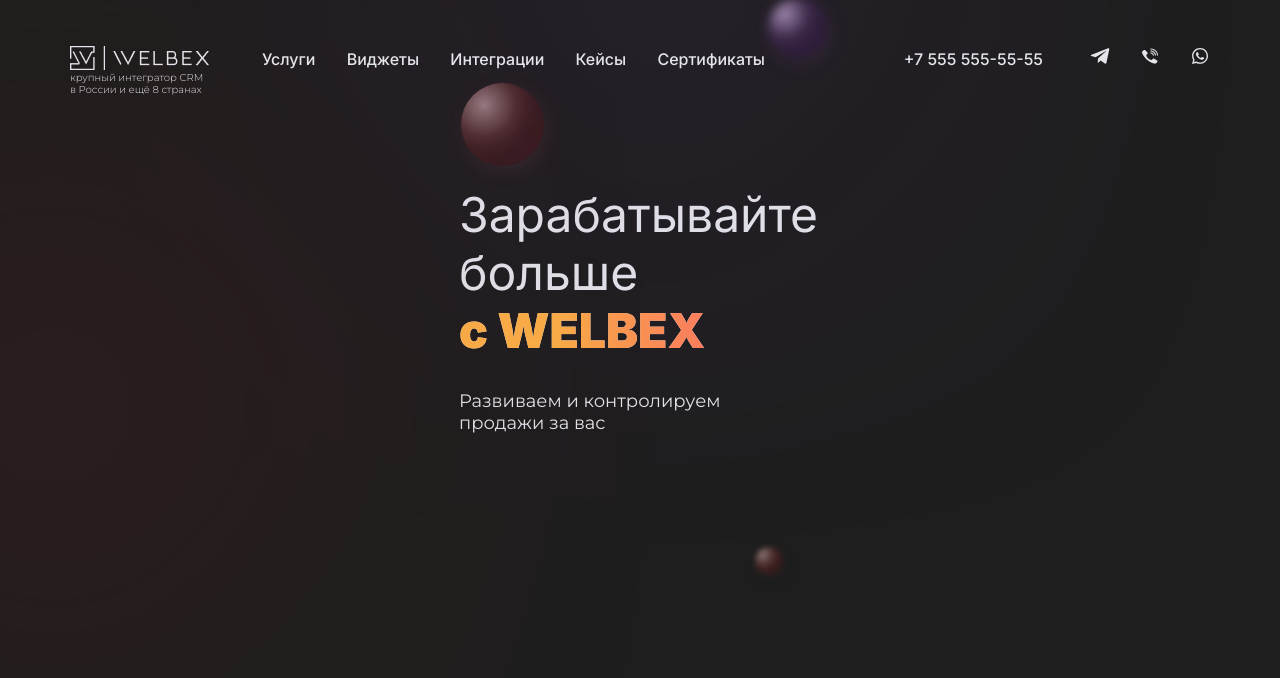
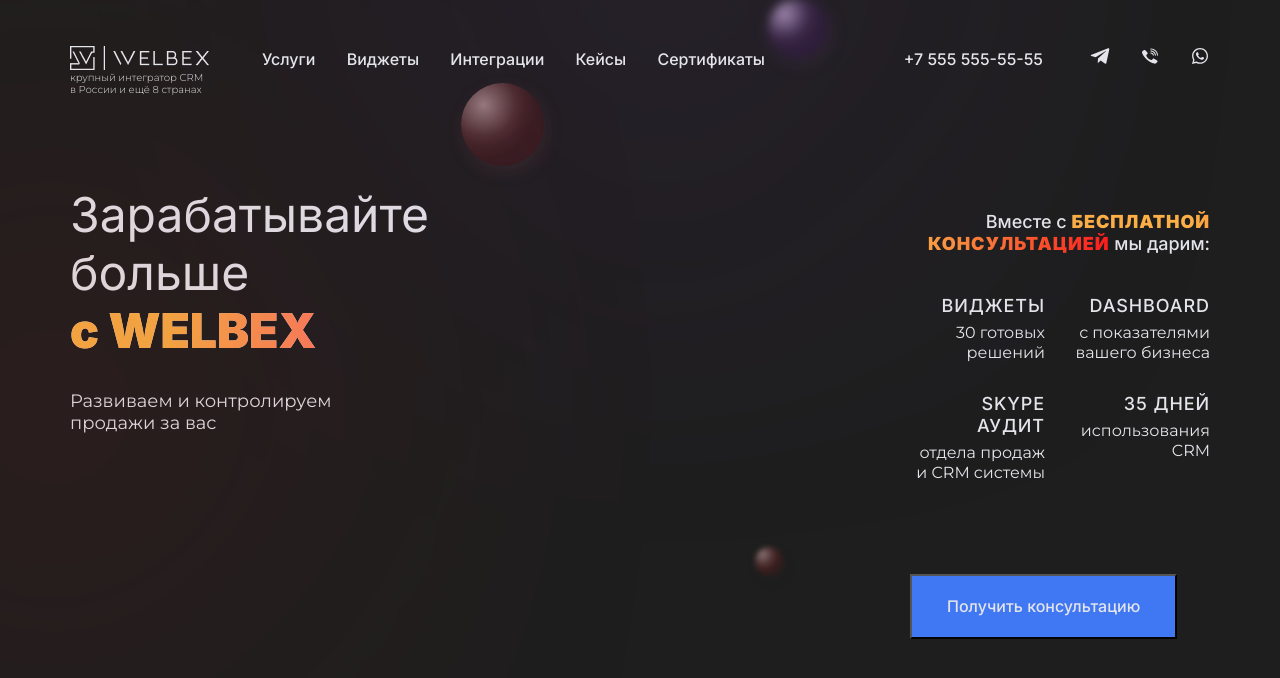
Before and after one commit to amoCRM-syrovezhko-test-task/welbex, a React (Create React App) app: page / in a window 1280 px wide. Shown: the top 678 px of the page. Built offline with nearby package versions, Linux system fonts and the light colour scheme.

Commit message:
feat: `main` block

```diff
--- a/src/assets/scss/components/sections/_main.scss
+++ b/src/assets/scss/components/sections/_main.scss
@@ -1,10 +1,13 @@
 .main {
   margin-top: 9rem;
   display: flex;
+  flex-direction: row;
   justify-content: space-between;
-  width: 36.2rem;
+  max-width: 114rem;
+  width: 100%;
 
   &-first {
+    max-width: 36.2rem;
 
     &--text {
 
@@ -27,6 +30,21 @@
       }
     }
   }
+
+  &-second {
+    width: 30rem;
+
+    &--title {
+      margin-bottom: 4rem;
+    }
+
+    &--cards {
+      display: flex;
+      flex-wrap: wrap;
+      justify-content: space-between;
+      margin-bottom: 6.1rem;
+    }
+  }
 }
 
 .text {
@@ -47,6 +65,90 @@
     font-size: 48px;
     line-height: 58px;
     color: #E4E5EA;
+  }
+
+  &--left {
+
+    &-big {
+      font-family: 'Inter';
+      font-style: normal;
+      font-weight: 500;
+      font-size: 18px;
+      line-height: 22px;
+      text-align: right;
+      color: #E4E5EA;
+      margin-top: 2.5rem;
+    }
+  }
+  &-color {
+    font-family: 'Inter';
+    font-style: normal;
+    font-weight: 700;
+    font-size: 18px;
+    line-height: 22px;
+    text-align: right;
+    letter-spacing: 0.05em;
+    text-transform: uppercase;
+    background: linear-gradient(90deg, #FCB045 36.99%, #FD1D1D 100%);
+    -webkit-background-clip: text;
+    -webkit-text-fill-color: transparent;
+    background-clip: text;
+    text-fill-color: transparent;
 
   }
 }
+
+.card {
+  color:#E4E5EA;
+  display: flex;
+  flex-direction: column;
+  width: 13.5rem;
+  margin-bottom: 3rem;
+
+  &--title {
+    width: 100%;
+
+    font-family: 'Inter';
+    font-style: normal;
+    font-weight: 500;
+    font-size: 18px;
+    line-height: 22px;
+    /* identical to box height */
+
+    text-align: right;
+    letter-spacing: 0.05em;
+    text-transform: uppercase;
+
+    /* light text */
+
+    color: #E4E5EA;
+    margin-bottom: 0.6rem;
+  }
+
+  &--text {
+    font-family: 'Montserrat';
+    font-style: normal;
+    font-weight: 400;
+    font-size: 16px;
+    line-height: 20px;
+    text-align: right;
+
+    color: #E4E5EA;
+  }
+
+}
+
+.button {
+  font-family: 'Inter';
+  font-style: normal;
+  font-weight: 500;
+  font-size: 16px;
+  line-height: 19px;
+  text-align: center;
+
+  /* light text */
+
+  color: #E4E5EA;
+  background: #4077F3;
+  padding: 2.1rem 3.5rem;
+}
--- a/src/components/sections/Main.jsx
+++ b/src/components/sections/Main.jsx
@@ -1,10 +1,12 @@
 import React from 'react';
 import MainFirst from './main/MainFirst';
+import MainSecond from './main/MainSecond';
 
 const Main = () => {
   return (
     <main className='main'>
       <MainFirst />
+      <MainSecond />
     </main>
   );
 };
--- /dev/null
+++ b/src/components/sections/main/Button.jsx
@@ -0,0 +1,11 @@
+import React from 'react';
+
+const Button = () => {
+  return (
+    <button className='button'>
+      Получить консультацию
+    </button>
+  );
+};
+
+export default Button;
--- /dev/null
+++ b/src/components/sections/main/MainCard.jsx
@@ -0,0 +1,16 @@
+import React from 'react';
+
+const MainCard = ({title, text}) => {
+  return (
+    <div className='card'>
+      <h3 className="card--title">
+        {title}
+      </h3>
+      <p className="card--text">
+        {text}
+      </p>
+    </div>
+  );
+};
+
+export default MainCard;
--- /dev/null
+++ b/src/components/sections/main/MainSecond.jsx
@@ -0,0 +1,31 @@
+import React from 'react';
+import MainCard from './MainCard';
+import Button from './Button';
+
+const MainSecond = () => {
+
+  const cards = [
+    {title: 'Виджеты', text: '30 готовых решений'},
+    {title: 'Dashboard', text: 'с показателями вашего бизнеса'},
+    {title: 'Skype Аудит', text: 'отдела продаж и CRM системы'},
+    {title: '35 дней', text: 'использования CRM'},
+  ]
+
+  return (
+    <div className='main-second'>
+      <p className="main-second--title text--left-big">
+      Вместе с <span className='text-color'>бесплатной консультацией</span> мы дарим:
+      </p>
+      <div className="main-second--cards">
+        {cards.map((card) =>
+          <MainCard
+            title={card.title}
+            text={card.text}/>
+          )}
+        </div>
+        <Button />
+    </div>
+  );
+};
+
+export default MainSecond;
```
